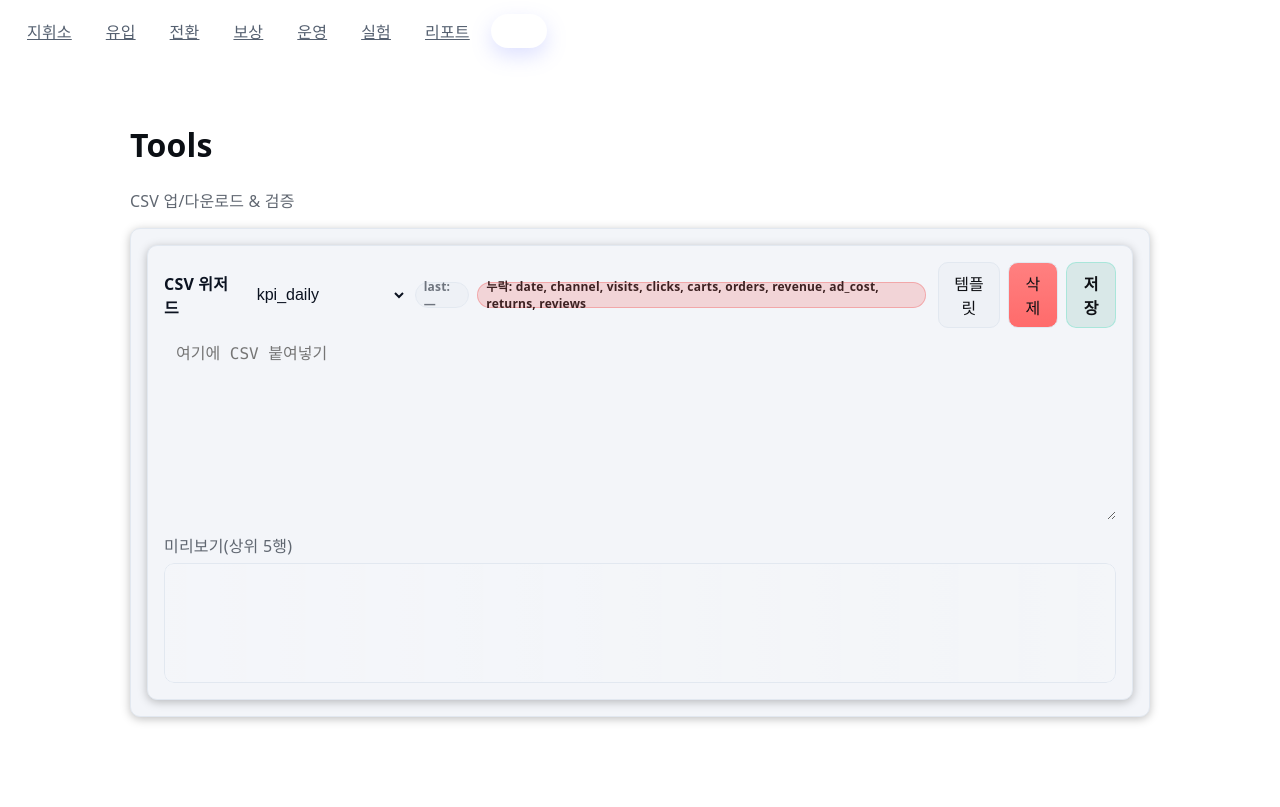
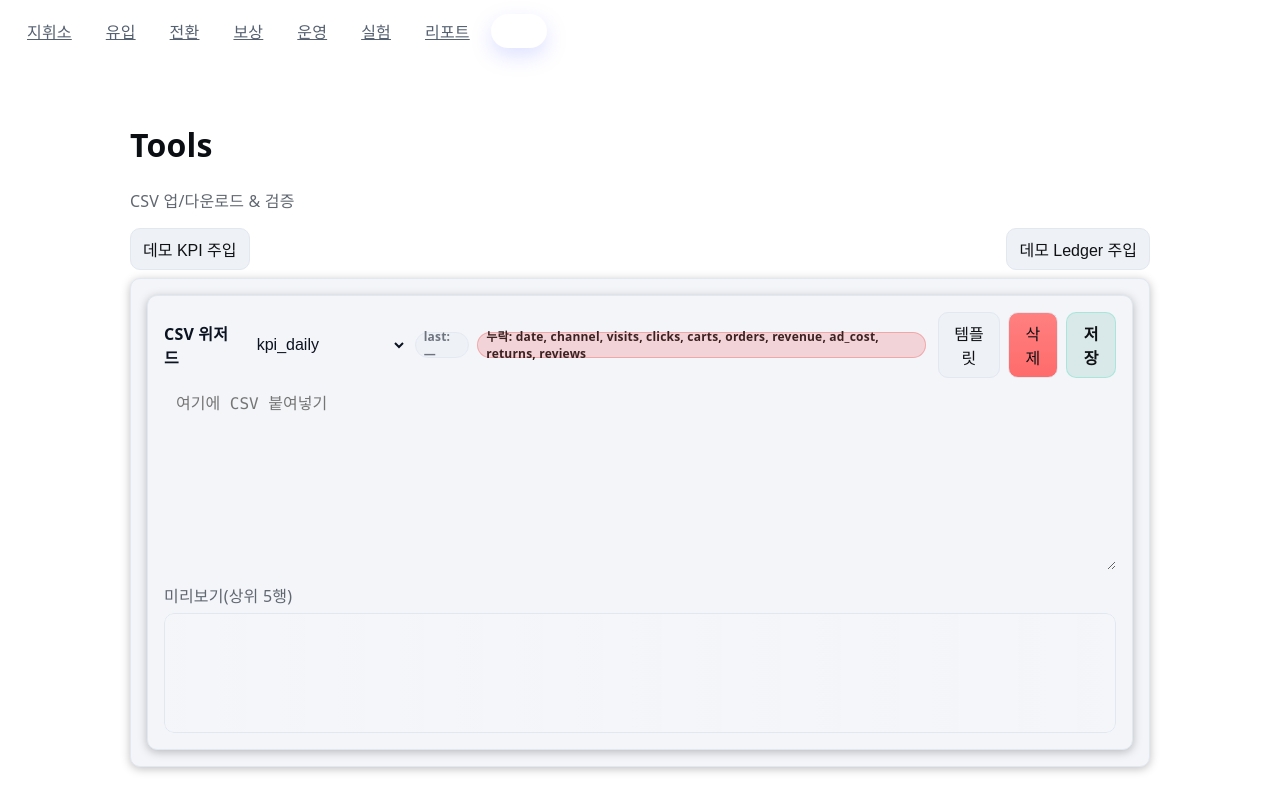
Before and after one commit to sht27363838-glitch/zp-v3.0, a Next.js app: page /tools in a window 1280 px wide. Built offline with nearby package versions, Linux system fonts and the light colour scheme.

Commit message:
Update page.tsx

```diff
--- a/app/(tabs)/tools/page.tsx
+++ b/app/(tabs)/tools/page.tsx
@@ -13,6 +13,11 @@ export default function ToolsPage() {
       <h1>Tools</h1>
       <p className="muted">CSV 업/다운로드 & 검증</p>
 
+      <div className="row" style={{gap:8, margin:'8px 0'}}>
+  <button className="btn" onClick={()=>injectDemo('kpi_daily')}>데모 KPI 주입</button>
+  <button className="btn" onClick={()=>injectDemo('ledger')}>데모 Ledger 주입</button>
+</div>
+
       <div className="card">
         <CsvWizard />
       </div>
```
